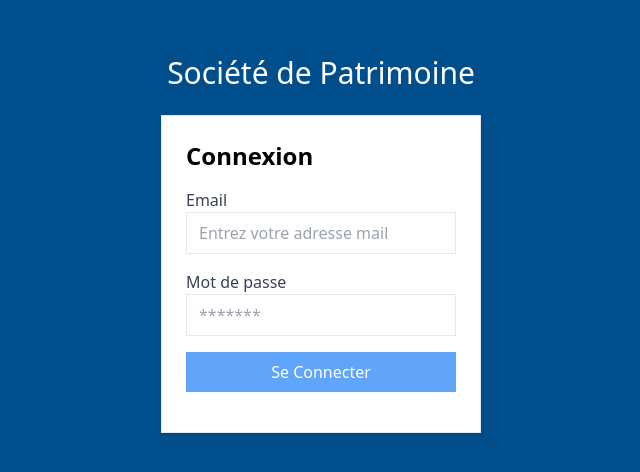
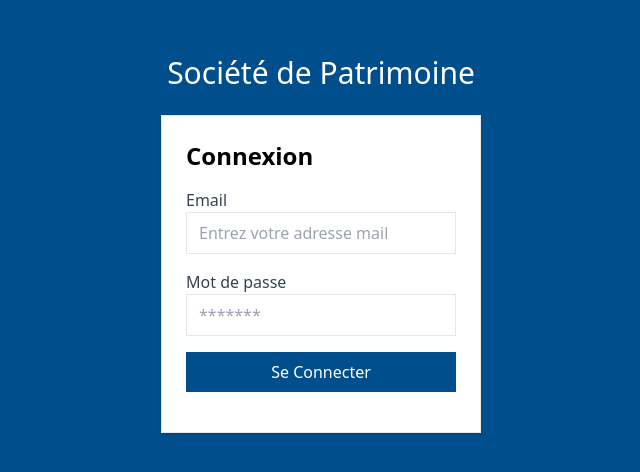
Before and after one commit to Gervisdev/front-end, a React (Vite) app: page /login in a window 1280 px wide. Shown: the part 156-628 px from the top of the page, without its empty margins (319-959 px from the left). Built offline with nearby package versions, Linux system fonts and the light colour scheme; a web font is replaced by a local one.

Commit message:
Change Login Button Color

```diff
--- a/src/pages/Login.jsx
+++ b/src/pages/Login.jsx
@@ -68,7 +68,7 @@ const Login = () => {
           <div className="mb-4">
           <button
           type="submit"
-          className="w-full py-2 text-white bg-blue-400"
+          className="w-full py-2 text-white bg-custom-blue"
           >
             Se Connecter
             </button>
```
